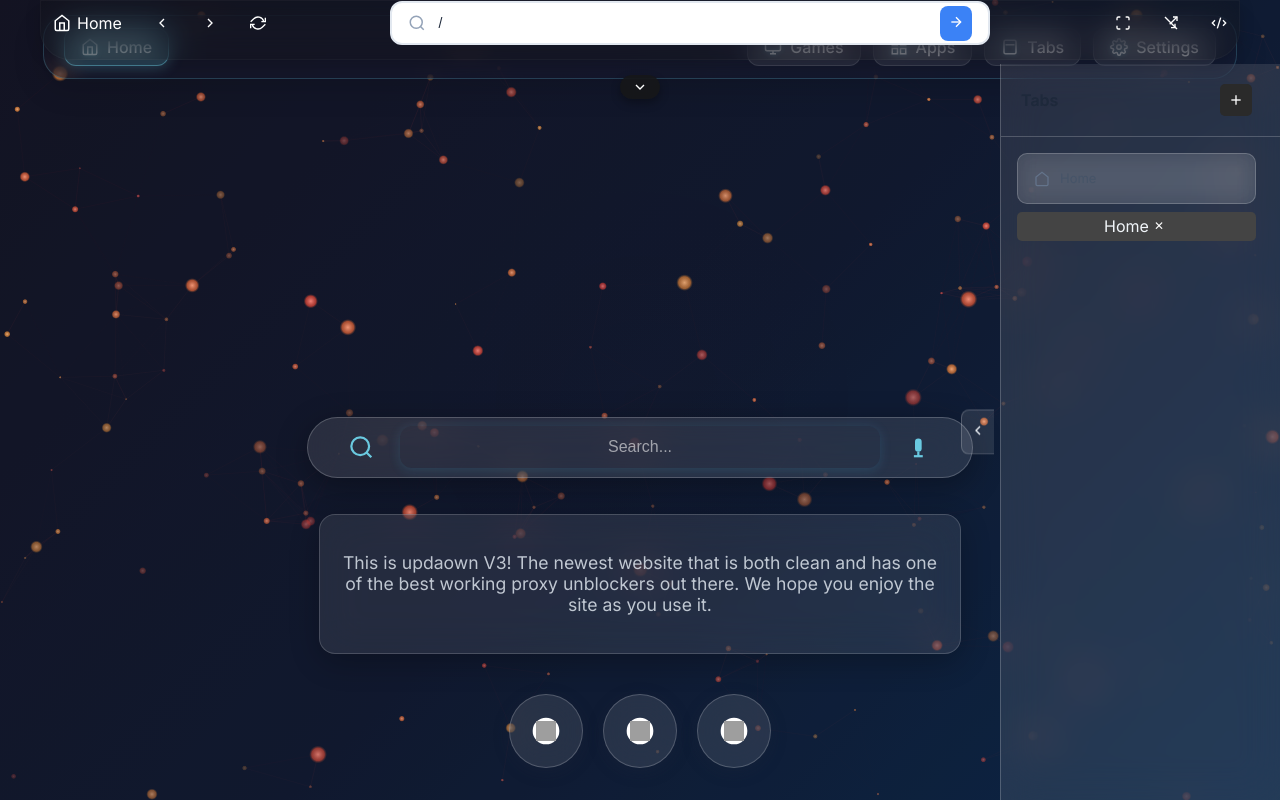
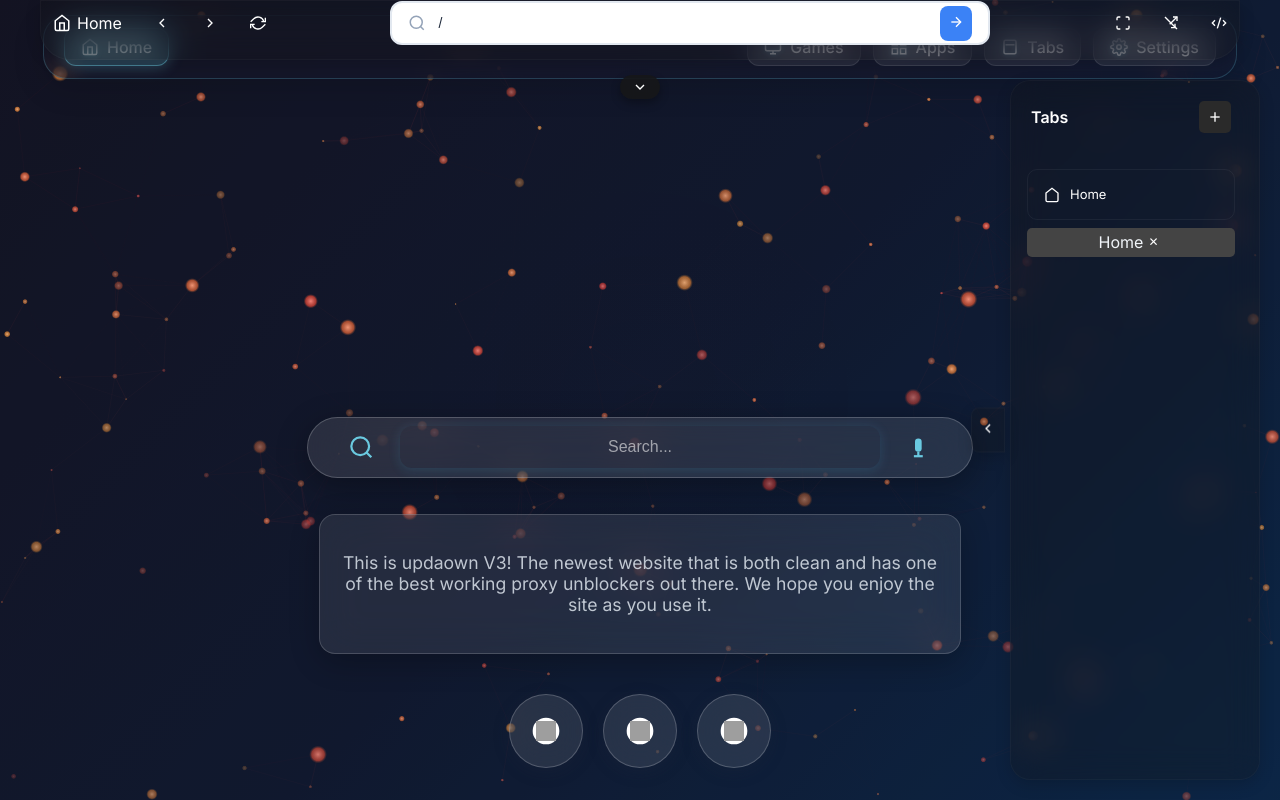
Before and after one commit to updaown-hecker/updaown-V3, a website: page static/tabs.html in a window 1280 px wide. Drawn offline with Linux system fonts and the light colour scheme.

Commit message:
fixed tab side bar

```diff
--- a/static/assets/css/tabs-glass.css
+++ b/static/assets/css/tabs-glass.css
@@ -189,18 +189,22 @@ body {
 /* Tab Sidebar */
 .tab-sidebar {
     position: fixed;
-    top: 64px;
-    right: 0;
-    width: 280px;
-    height: calc(100vh - 64px);
-    background: rgba(255, 255, 255, 0.1);
-    backdrop-filter: blur(20px);
-    -webkit-backdrop-filter: blur(20px);
-    border-left: 1px solid rgba(255, 255, 255, 0.2);
+    top: 80px;
+    right: 20px;
+    width: 250px;
+    height: calc(100vh - 100px);
+    background: rgba(23, 23, 23, 0.25);
+    backdrop-filter: blur(16px);
+    -webkit-backdrop-filter: blur(16px);
+    border: 1px solid rgba(255, 255, 255, 0.03);
+    box-shadow: 0 5px 15px rgba(0, 0, 0, 0.15);
     z-index: 999;
     display: flex;
     flex-direction: column;
-    transition: transform 0.3s ease;
+    transition: all 0.3s ease;
+    border-radius: 20px;
+    opacity: 1;
+    transform: translateX(0);
 }
 
 .tab-sidebar.collapsed {
@@ -212,21 +216,23 @@ body {
     left: -40px;
     top: 50%;
     transform: translateY(-50%);
-    background: rgba(255, 255, 255, 0.1);
-    backdrop-filter: blur(10px);
-    border: 1px solid rgba(255, 255, 255, 0.2);
-    border-right: none;
+    background: rgba(23, 23, 23, 0.25);
+    backdrop-filter: blur(16px);
+    -webkit-backdrop-filter: blur(16px);
+    border: 1px solid rgba(255, 255, 255, 0.03);
     border-radius: 8px 0 0 8px;
     padding: 12px 8px;
-    color: #f1f5f9;
+    color: #fff;
     cursor: pointer;
     transition: all 0.3s ease;
     z-index: 1000;
+    box-shadow: 0 5px 15px rgba(0, 0, 0, 0.15);
 }
 
 .tab-sidebar .collapse-toggle:hover {
-    background: rgba(255, 255, 255, 0.2);
+    background-color: rgba(0, 136, 255, 0.15);
     transform: translateY(-50%) scale(1.05);
+    box-shadow: 0 0 15px rgba(0, 157, 255, 0.4);
 }
 
 .tab-sidebar .collapse-toggle svg {
@@ -242,13 +248,12 @@ body {
     align-items: center;
     justify-content: space-between;
     padding: 20px;
-    border-bottom: 1px solid rgba(255, 255, 255, 0.2);
 }
 
 .tab-title {
     font-size: 16px;
     font-weight: 600;
-    color: #1e293b;
+    color: #fff;
 }
 
 .add-tab-btn {
@@ -288,10 +293,8 @@ body {
     align-items: center;
     justify-content: space-between;
     padding: 12px 16px;
-    background: rgba(255, 255, 255, 0.1);
-    backdrop-filter: blur(10px);
-    -webkit-backdrop-filter: blur(10px);
-    border: 1px solid rgba(255, 255, 255, 0.2);
+    background: transparent;
+    border: 1px solid rgba(255, 255, 255, 0.05);
     border-radius: 10px;
     cursor: pointer;
     transition: all 0.2s ease;
@@ -299,14 +302,14 @@ body {
 }
 
 .tab-item:hover {
-    background: #f1f5f9;
-    border-color: #cbd5e1;
+    background-color: rgba(0, 136, 255, 0.15);
+    border-color: rgba(0, 136, 255, 0.4);
 }
 
 .tab-item.active {
-    background: #dbeafe;
-    border-color: #3b82f6;
-    box-shadow: 0 0 0 1px rgba(59, 130, 246, 0.1);
+    background-color: rgba(0, 150, 255, 0.2);
+    border-color: #00d9ff;
+    color: #00d9ff;
 }
 
 .tab-content {
@@ -318,21 +321,21 @@ body {
 }
 
 .tab-icon {
-    color: #64748b;
+    color: #fff;
     flex-shrink: 0;
 }
 
 .tab-text {
     font-size: 13px;
     font-weight: 500;
-    color: #475569;
+    color: #fff;
     white-space: nowrap;
     overflow: hidden;
     text-overflow: ellipsis;
 }
 
 .tab-item.active .tab-text {
-    color: #1e40af;
+    color: #00d9ff;
 }
 
 .close-tab-btn {
```
